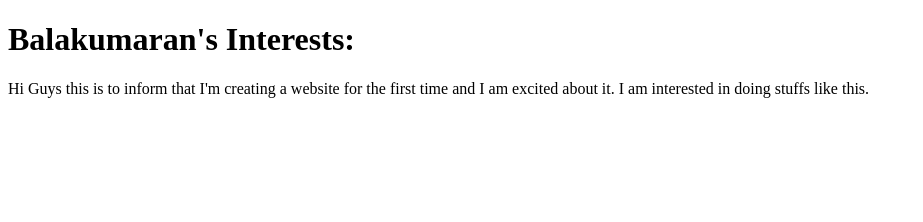
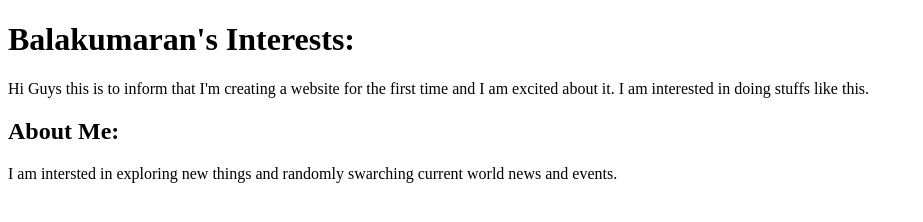
Before and after one commit to Balakumaran2008/my_portfolio, a plain HTML site: page index.html in a window 1280 px wide. Shown: the whole page, without its empty margins (0-923 px from the left). Drawn offline with Linux system fonts and the light colour scheme.

Commit message:
add an about me section

```diff
--- a/index.html
+++ b/index.html
@@ -8,5 +8,11 @@
 		<p>Hi Guys this is to inform that I'm creating a website for the first time and I am excited about it.
 			I am interested in doing stuffs like this.
 		</p>
+
+		<h2>About Me:</h2>
+		<p>
+			I am intersted in exploring new things and randomly swarching current world news and events.
+		</p>
+
 	</body>
 </html>
```
